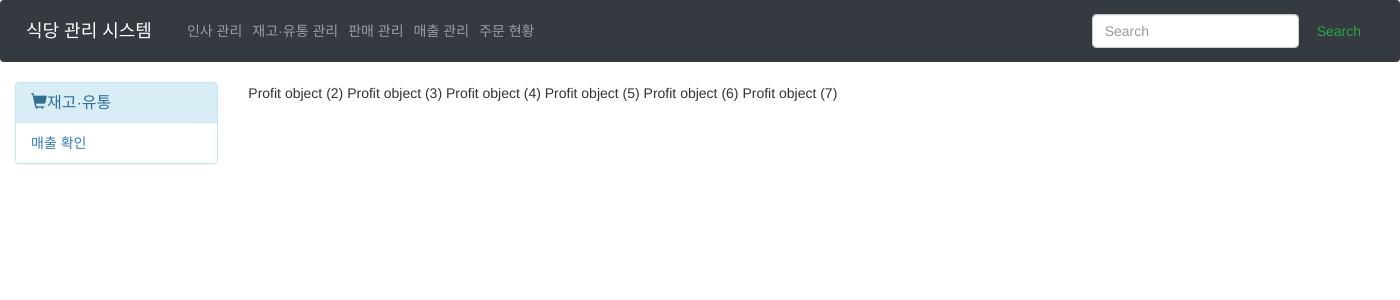
After one commit to jyahn0623/Resturant-management-platform, a Django app: page /Profit/ in a window 1400 px wide. The commit adds this page. Shown: the top 300 px of the page. Run offline with Django 3.2, Linux system fonts and the light colour scheme; data comes from the database, SQL or seed files in the repository; both versions use the stored data as it was after the commit; some libraries are stand-ins or nearby versions.

Commit message:
매출 관리 중

```diff
--- a/Counter/views.py
+++ b/Counter/views.py
@@ -12,7 +12,7 @@ class OrderSheetInfo(View):
     def get(self, request, *args, **kwargs):
         datas = {}
         try:
-            os = Order_sheet.objects.get(pk=kwargs.get('id'), os_status=True)
+            os = Order_sheet.objects.get(os_table_no=kwargs.get('id'), os_status=True)
             to = Table_order.objects.filter(to_order_sheet=os)
             datas['table_info'] = os
             datas['menu_info'] = to
--- a/Main/templates/Main/Based/main.html
+++ b/Main/templates/Main/Based/main.html
@@ -48,7 +48,7 @@
         <a class="nav-link" href="{% url 'main:sell' %}">판매 관리</a>
       </li>
       <li class="nav-item">
-        <a class="nav-link" href="#">매출 관리</a>
+        <a class="nav-link" href="{% url 'main:profit-main' %}">매출 관리</a>
       </li>
       <li class="nav-item">
         <a class="nav-link" href="{% url 'main:orderState' %}">주문 현황</a>
--- /dev/null
+++ b/Main/templates/Main/Profit/Profit_sidebar.html
@@ -0,0 +1,9 @@
+<div class="panel panel-info">
+    <div class="panel-heading">
+        <h3 class="panel-title"><i class="glyphicon glyphicon-shopping-cart"></i>재고·유통</h3>
+    </div>
+
+    <ul class="list-group">
+        <li class="list-group-item"><a href="{% url 'main:profit-main' %}">매출 확인</a></li>
+    </ul>
+</div>
--- /dev/null
+++ b/Main/templates/Main/Profit/main.html
@@ -0,0 +1,25 @@
+{% extends 'Main/Based/main.html' %}
+
+{% block sidebar %}
+    {% include 'Main/Profit/Profit_sidebar.html' %}
+{% endblock %}
+
+{% block content %}
+    <div class="container">
+        <div class="row">
+            <div class="col-md-12">
+                <table>
+                    <thead>
+
+                    </thead>
+                    <tbody>
+
+                    </tbody>
+                </table>
+            </div>
+        </div>
+    </div>
+    {% for data in profits %}
+        {{data}}
+    {% endfor %}
+{% endblock %}
--- a/Main/urls.py
+++ b/Main/urls.py
@@ -25,5 +25,8 @@ urlpatterns = [
 
     path('Order/State/', views.orderState, name='orderState'),
     path('ajax/Order/<pk>/Done/', orderDone.as_view(), name='orderDone'),
-    path('ajax/Order/<pk>/Cancel/', orderCancel.as_view(), name='orderCancel')
+    path('ajax/Order/<pk>/Cancel/', orderCancel.as_view(), name='orderCancel'),
+
+    # 매출 관리
+    path('Profit/', ProfitMain.as_view(), name="profit-main")
 ]
--- a/Main/views.py
+++ b/Main/views.py
@@ -220,3 +220,10 @@ class orderCancel(View):
         obj.to_status = '취소'
         obj.save(update_fields=['to_status', ])
         return HttpResponse(json.dumps({'status' : '취소', }), content_type="json/application")
+
+
+#### 매출 관리 ####
+class ProfitMain(View):
+    def get(self, request, *args, **kwargs):
+        profits = Profit.objects.all()
+        return render(request, 'Main/Profit/main.html', {'profits' : profits, })
```
Also changed, not shown: db.sqlite3, media/청주대학교 식당/download.jpg (added).
